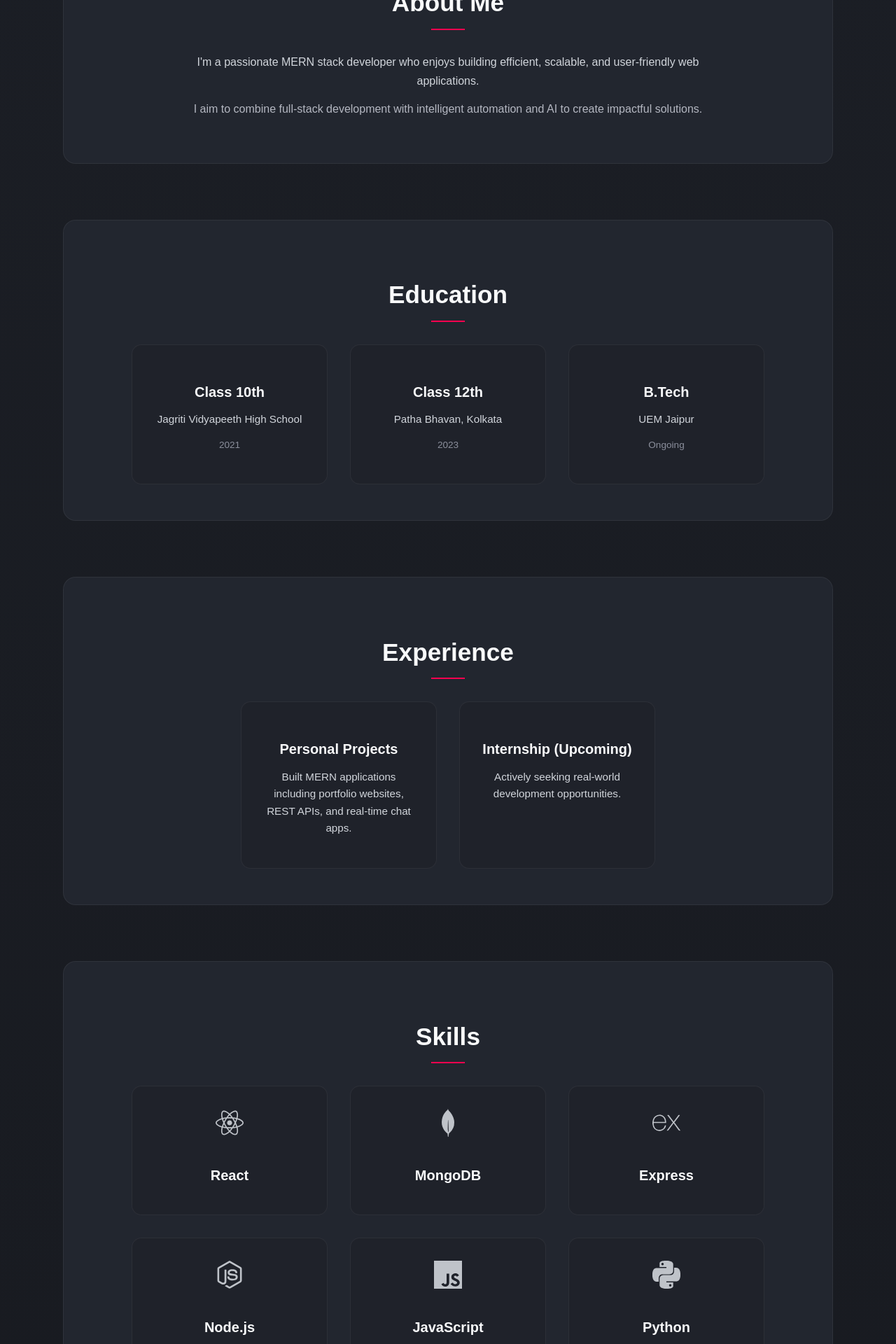
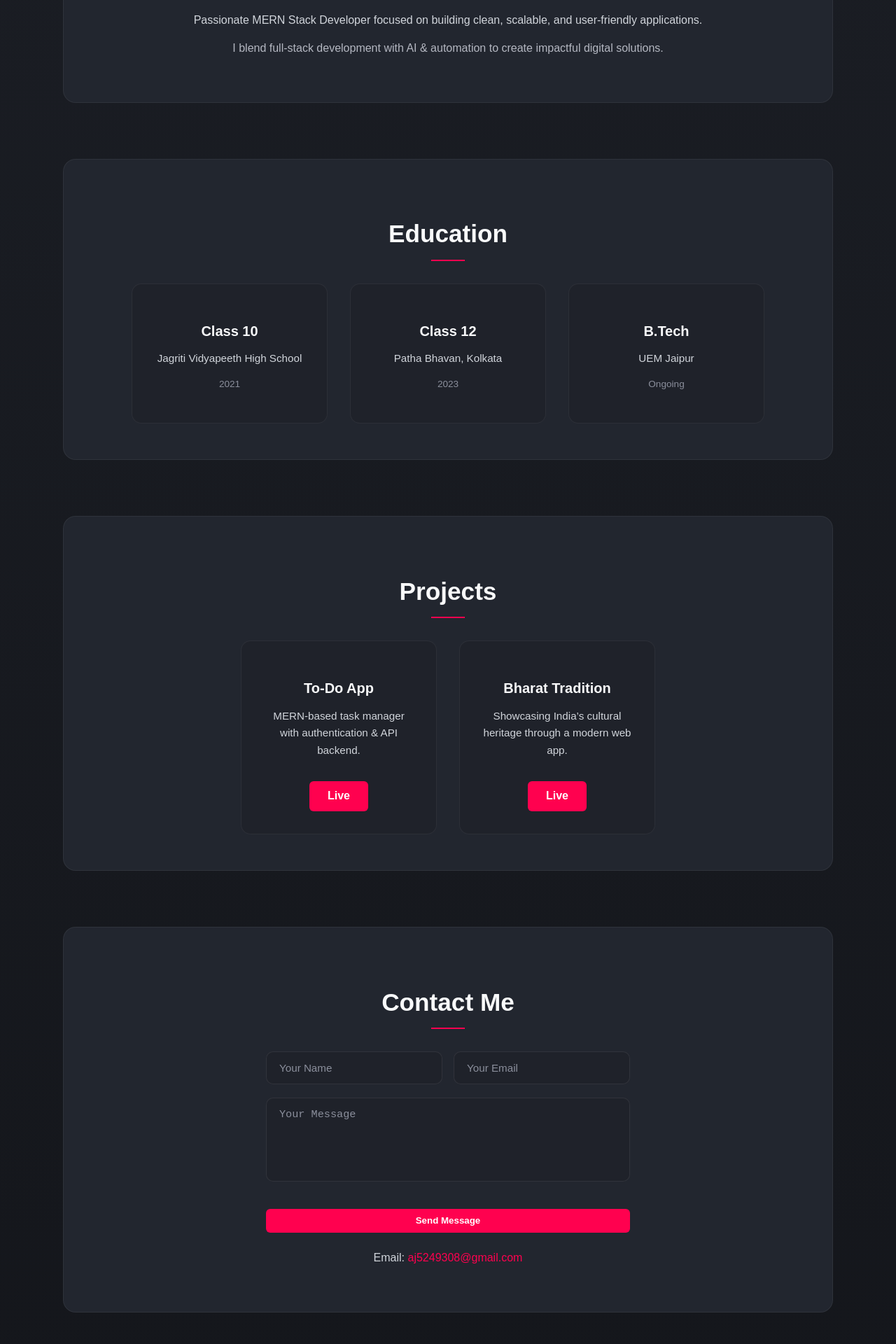
Before and after one commit to ismartashish/New-Portfolio-Frontend, a React (Create React App) app: page / in a window 1280 px wide. Shown: the part 880-2800 px from the top of the page at 70% size. Built offline with nearby package versions, Linux system fonts and the light colour scheme.

Commit message:
Update App.jsx

```diff
--- a/src/App.jsx
+++ b/src/App.jsx
@@ -29,13 +29,10 @@ function Header() {
       <header className="header-simple">
         <div className="header-left">
           <h1>Ashish Kumar Jha</h1>
-          <p>MERN Stack Developer • AI Engineer • GenAI & Prompt Engineering </p>
+          <p>MERN Stack Developer • AI Engineer • GenAI & Prompt Engineering</p>
         </div>
 
-        <div
-          className="hamburger-menu"
-          onClick={() => setMenuOpen(!menuOpen)}
-        >
+        <div className="hamburger-menu" onClick={() => setMenuOpen(!menuOpen)}>
           <div className="bar" />
           <div className="bar" />
           <div className="bar" />
@@ -63,17 +60,19 @@ function Header() {
         ))}
       </nav>
 
-      {menuOpen && (
-        <div className="overlay" onClick={() => setMenuOpen(false)} />
-      )}
+      {menuOpen && <div className="overlay" onClick={() => setMenuOpen(false)} />}
     </>
   );
 }
+
+/* ================= CONTACT FORM ================= */
 function ContactForm() {
-  const [sent, setSent] = React.useState(false);
+  const [status, setStatus] = useState(null);
+  // null | loading | success | error
 
   const handleSubmit = async (e) => {
     e.preventDefault();
+    setStatus("loading");
 
     const formData = {
       name: e.target[0].value,
@@ -82,22 +81,29 @@ function ContactForm() {
     };
 
     try {
-    const res = await fetch("https://new-portfolio-backend-xdn4.onrender.com/api/contact", {
+      const res = await fetch(
+        "https://new-portfolio-backend-xdn4.onrender.com/api/contact",
+        {
           method: "POST",
           headers: { "Content-Type": "application/json" },
           body: JSON.stringify(formData)
-    });
+        }
+      );
 
-    if (res.ok) {
-      setSent(true);
+      const data = await res.json();
+
+      if (res.ok && data.success) {
+        setStatus("success");
         e.target.reset();
-      setTimeout(() => setSent(false), 4000);
+        setTimeout(() => setStatus(null), 4000);
+      } else {
+        setStatus("error");
       }
     } catch (err) {
-    console.error(err);
+      console.error("Contact error:", err);
+      setStatus("error");
     }
   };
-
 
   return (
     <>
@@ -109,13 +115,17 @@ function ContactForm() {
 
         <textarea placeholder="Your Message" rows="5" required />
 
-        <button type="submit">Send Message</button>
+        <button type="submit" disabled={status === "loading"}>
+          {status === "loading" ? "Sending..." : "Send Message"}
+        </button>
       </form>
 
-      {sent && (
-        <p className="success-message">
-          ✅ Message sent successfully!
-        </p>
+      {status === "success" && (
+        <p className="success-message">✅ Message sent successfully!</p>
+      )}
+
+      {status === "error" && (
+        <p className="error-message">❌ Sorry, unable to send message.</p>
       )}
     </>
   );
@@ -133,19 +143,18 @@ export default function App() {
           className="hero-left"
           initial={{ opacity: 0, y: 40 }}
           animate={{ opacity: 1, y: 0 }}
-          transition={{ duration: 0.8, ease: "easeOut" }}
+          transition={{ duration: 0.8 }}
         >
           <p className="hero-badge">👋 Welcome to my world</p>
 
           <h1>
             I build <span>Web Apps</span>
-            <br />
-            & Automate the System 💻
+            <br />& Automate Systems 💻
           </h1>
 
           <p className="hero-desc">
-            I’m a MERN stack developer focused on building clean, scalable,
-            and user-friendly web applications with a touch of intelligence 🚀
+            MERN stack developer crafting scalable web apps with AI-powered
+            automation 🚀
           </p>
 
           <div className="hero-tools">
@@ -163,64 +172,37 @@ export default function App() {
           className="hero-right"
           initial={{ opacity: 0, y: 60 }}
           animate={{ opacity: 1, y: 0 }}
-          transition={{ duration: 1, delay: 0.3 }}
+          transition={{ duration: 1 }}
         >
-          <motion.img
-            src={myPhoto}
-            alt="Profile"
-            className="hero-photo main"
-            initial={{ rotate: -12, scale: 0.9 }}
-            animate={{ rotate: -6, scale: 1 }}
-            transition={{ duration: 1 }}
-          />
-
-          <motion.img
-            src={myPhoto}
-            alt="Preview"
-            className="hero-photo secondary"
-            initial={{ rotate: 12, scale: 0.9 }}
-            animate={{ rotate: 6, scale: 1 }}
-            transition={{ duration: 1, delay: 0.2 }}
-          />
+          <img src={myPhoto} className="hero-photo main" alt="Profile" />
+          <img src={myPhoto} className="hero-photo secondary" alt="Preview" />
         </motion.div>
       </section>
 
       {/* ================= ABOUT ================= */}
-      <motion.section
-        id="about"
-        initial={{ opacity: 0, y: 30 }}
-        whileInView={{ opacity: 1, y: 0 }}
-        transition={{ duration: 0.6 }}
-        viewport={{ once: true }}
-      >
+      <section id="about">
         <h2>About Me</h2>
         <p>
-          I'm a passionate MERN stack developer who enjoys building efficient,
-          scalable, and user-friendly web applications.
+          Passionate MERN Stack Developer focused on building clean, scalable,
+          and user-friendly applications.
         </p>
         <p>
-          I aim to combine full-stack development with intelligent automation
-          and AI to create impactful solutions.
+          I blend full-stack development with AI & automation to create impactful
+          digital solutions.
         </p>
-      </motion.section>
+      </section>
 
       {/* ================= EDUCATION ================= */}
-      <motion.section
-        id="education"
-        initial={{ opacity: 0, y: 30 }}
-        whileInView={{ opacity: 1, y: 0 }}
-        transition={{ duration: 0.6 }}
-        viewport={{ once: true }}
-      >
+      <section id="education">
         <h2>Education</h2>
         <div className="education-list">
           <div className="education-card">
-            <h3>Class 10th</h3>
+            <h3>Class 10</h3>
             <p>Jagriti Vidyapeeth High School</p>
             <p>2021</p>
           </div>
           <div className="education-card">
-            <h3>Class 12th</h3>
+            <h3>Class 12</h3>
             <p>Patha Bhavan, Kolkata</p>
             <p>2023</p>
           </div>
@@ -230,156 +212,48 @@ export default function App() {
             <p>Ongoing</p>
           </div>
         </div>
-      </motion.section>
-
-      {/* ================= EXPERIENCE ================= */}
-      <motion.section
-        id="experience"
-        initial={{ opacity: 0, y: 30 }}
-        whileInView={{ opacity: 1, y: 0 }}
-        transition={{ duration: 0.6 }}
-        viewport={{ once: true }}
-      >
-        <h2>Experience</h2>
-        <div className="experience-list">
-          <div className="experience-card">
-            <h3>Personal Projects</h3>
-            <p>
-              Built MERN applications including portfolio websites, REST APIs,
-              and real-time chat apps.
-            </p>
-          </div>
-          <div className="experience-card">
-            <h3>Internship (Upcoming)</h3>
-            <p>Actively seeking real-world development opportunities.</p>
-          </div>
-        </div>
-      </motion.section>
-
-      {/* ================= SKILLS ================= */}
-      <motion.section
-        id="skills"
-        initial={{ opacity: 0, y: 30 }}
-        whileInView={{ opacity: 1, y: 0 }}
-        transition={{ duration: 0.6 }}
-        viewport={{ once: true }}
-      >
-        <h2>Skills</h2>
-        <div className="skills-list">
-          <div className="skill-card"><FaReact size={40} /><h3>React</h3></div>
-          <div className="skill-card"><SiMongodb size={40} /><h3>MongoDB</h3></div>
-          <div className="skill-card"><SiExpress size={40} /><h3>Express</h3></div>
-          <div className="skill-card"><FaNodeJs size={40} /><h3>Node.js</h3></div>
-          <div className="skill-card"><SiJavascript size={40} /><h3>JavaScript</h3></div>
-          <div className="skill-card"><SiPython size={40} /><h3>Python</h3></div>
-          <div className="skill-card"><SiMysql size={40} /><h3>SQL</h3></div>
-        </div>
-      </motion.section>
-
-      {/* ================= TOOLS ================= */}
-      <motion.section
-        id="tools"
-        initial={{ opacity: 0, y: 30 }}
-        whileInView={{ opacity: 1, y: 0 }}
-        transition={{ duration: 0.6 }}
-        viewport={{ once: true }}
-      >
-        <h2>Tools</h2>
-        <div className="tools-list">
-          <div className="tool-card"><FaGitAlt size={40} /><h3>Git</h3></div>
-          <div className="tool-card"><FaGithub size={40} /><h3>GitHub</h3></div>
-          <div className="tool-card"><DiVisualstudio size={40} /><h3>VS Code</h3></div>
-          <div className="tool-card"><SiChatbot size={40} /><h3>ChatGPT</h3></div>
-        </div>
-      </motion.section>
+      </section>
 
       {/* ================= PROJECTS ================= */}
-      <motion.section
-        id="projects"
-        initial={{ opacity: 0, y: 30 }}
-        whileInView={{ opacity: 1, y: 0 }}
-        transition={{ duration: 0.6 }}
-        viewport={{ once: true }}
-      >
+      <section id="projects">
         <h2>Projects</h2>
         <div className="project-list">
           <div className="project-card">
-            <h3>Portfolio Website</h3>
-            <p>Personal portfolio built using React.</p>
-            <a href="https://github.com/ismartashish/portfolio" target="_blank">
-              View Code
-            </a>
+            <h3>To-Do App</h3>
+            <p>MERN-based task manager with authentication & API backend.</p>
+            <a href="https://whattoodoo.netlify.app/">Live</a>
           </div>
           <div className="project-card">
-            <h3>Chat Application</h3>
-            <p>Real-time chat app using MERN & Socket.IO.</p>
-            <a href="#">Ongoing</a>
-          </div>
-          <div className="project-card">
-            <h3>To-Do</h3>
-            <p>A MERN stack To-Do app that simplifies task tracking with an intuitive interface and efficient backend handling.</p>
-            <a href="https://whattoodoo.netlify.app/">Check Out</a>
-          </div>
-          <div className="project-card">
-            <h3>Bharat Tredition</h3>
-            <p>Bharat Tradition is a digital initiative that brings India’s rich traditions and cultural values to the modern web world.</p>
-            <a href="https://bharat-tradition.netlify.app/">Check Out</a>
-          </div>
-
-        </div>
-      </motion.section>
-
-      {/* ================= ACHIEVEMENTS ================= */}
-      <motion.section
-        id="achievements"
-        initial={{ opacity: 0, y: 30 }}
-        whileInView={{ opacity: 1, y: 0 }}
-        transition={{ duration: 0.6 }}
-        viewport={{ once: true }}
-      >
-        <h2>Achievements</h2>
-        <div className="achievement-list">
-          <div className="achievement-card">
-            <h3>IEEE Research Paper</h3>
-            <p>
-              Published research paper on FPGA-based vehicle accident reporting
-              system in IEEE Xplore.
-            </p>
-            <a
-              href="https://ieeexplore.ieee.org/document/11101305"
-              target="_blank"
-            >
-              View Publication
-            </a>
+            <h3>Bharat Tradition</h3>
+            <p>Showcasing India’s cultural heritage through a modern web app.</p>
+            <a href="https://bharat-tradition.netlify.app/">Live</a>
           </div>
         </div>
-      </motion.section>
+      </section>
 
       {/* ================= CONTACT ================= */}
-<motion.section
-  id="contact"
-  initial={{ opacity: 0, y: 30 }}
-  whileInView={{ opacity: 1, y: 0 }}
-  transition={{ duration: 0.6 }}
-  viewport={{ once: true }}
->
+      <section id="contact">
         <h2>Contact Me</h2>
-
         <ContactForm />
-
         <p className="contact-email">
           Email: <a href="mailto:aj5249308@gmail.com">aj5249308@gmail.com</a>
         </p>
-</motion.section>
+      </section>
 
       {/* ================= FOOTER ================= */}
       <footer>
         <div className="socials">
-          <a href="https://github.com/ismartashish" target="_blank"><FaGithub /></a>
-          <a href="https://linkedin.com" target="_blank"><FaLinkedin /></a>
-          <a href="https://instagram.com/ismartashish2.0" target="_blank"><FaInstagram /></a>
+          <a href="https://github.com/ismartashish" target="_blank">
+            <FaGithub />
+          </a>
+          <a href="https://linkedin.com" target="_blank">
+            <FaLinkedin />
+          </a>
+          <a href="https://instagram.com/ismartashish2.0" target="_blank">
+            <FaInstagram />
+          </a>
         </div>
-        <p>© 2025 Ashish Kumar Jha | MERN Developer</p>
+        <p> Ashish Kumar Jha</p>
       </footer>
     </>
   );
```
Lines whose indentation alone changed are shown as unchanged.
